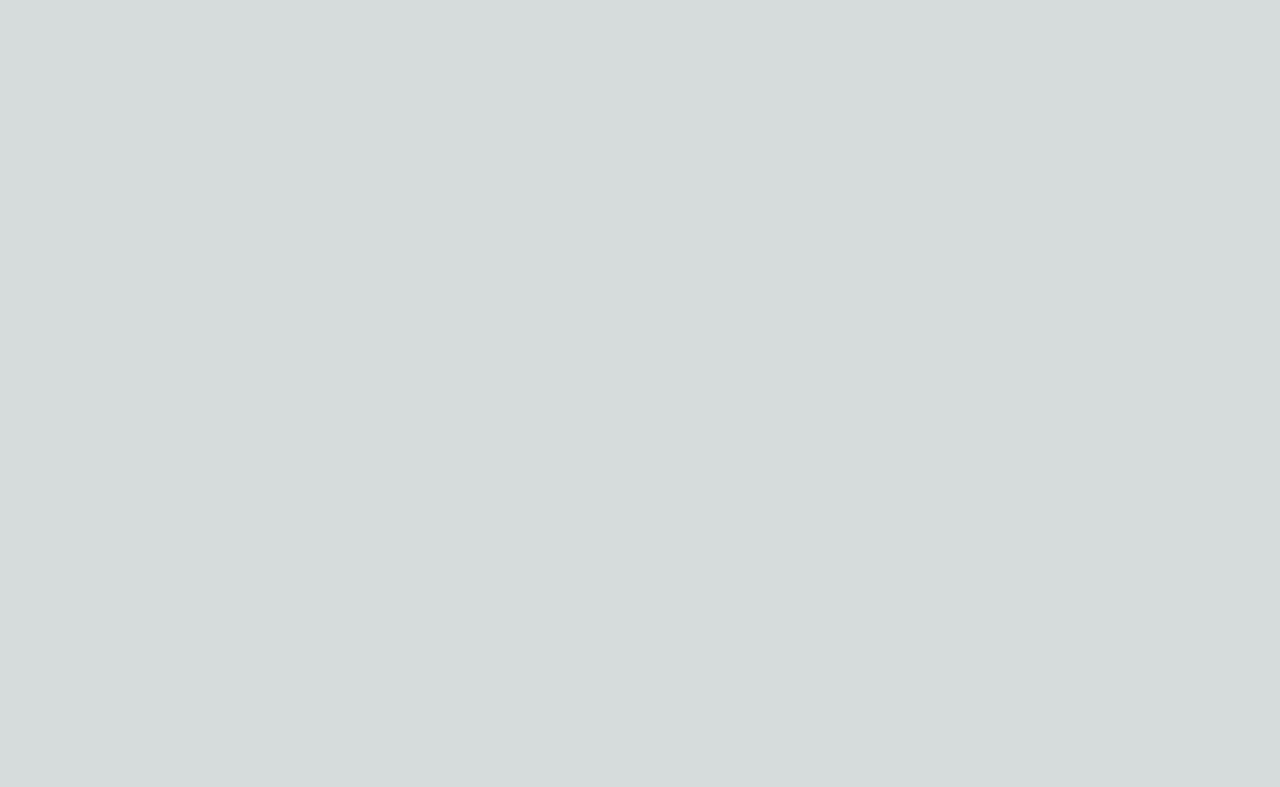
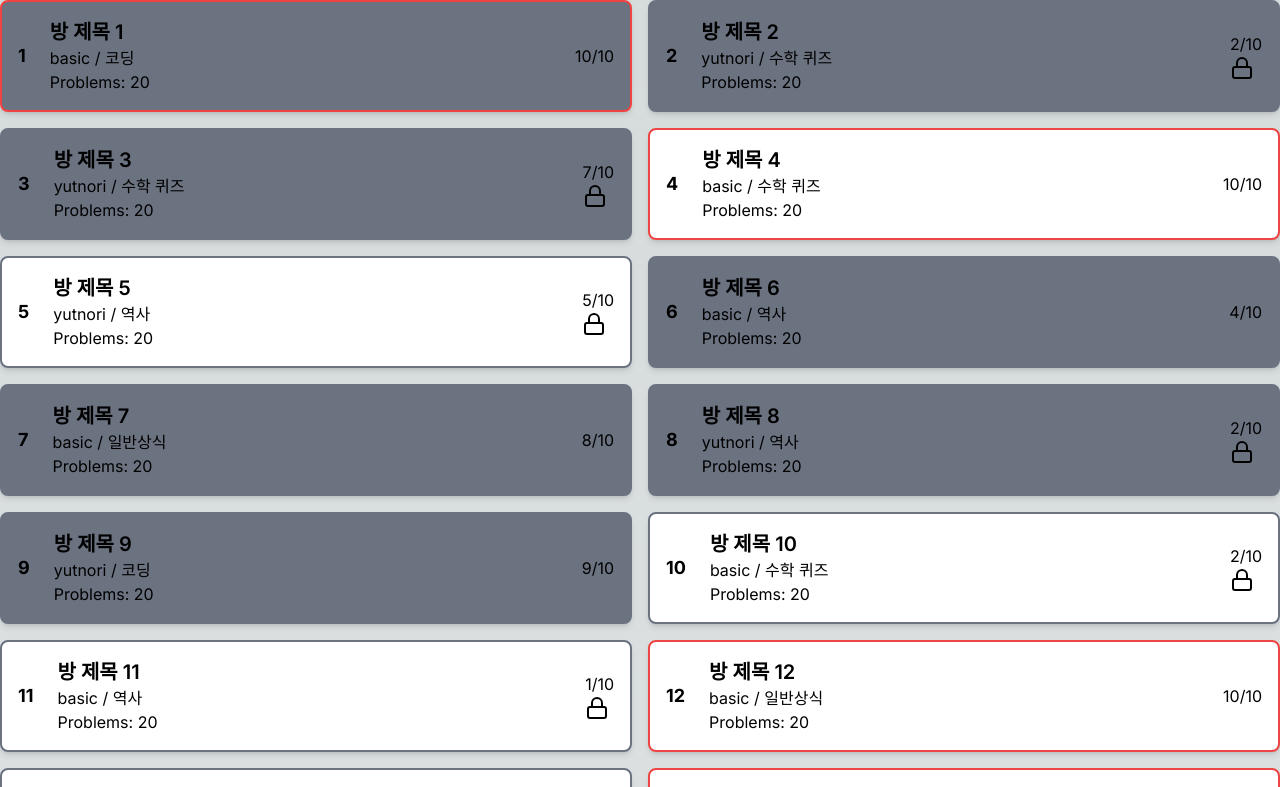
Before and after one commit to 5wonju/frontend, a Next.js app in the folder frontend/: page /lobby in a window 1280 px wide. Shown: the top 787 px of the page. Built offline with nearby package versions, Linux system fonts and the light colour scheme.

Commit message:
Style #3: 게임중인 대기방 UI 표시 추가 + clsx 라이브러리 적용

```diff
--- a/frontend/app/lobby/ui/WaitingRoom.tsx
+++ b/frontend/app/lobby/ui/WaitingRoom.tsx
@@ -5,6 +5,7 @@ import { Lock } from 'lucide-react'
 import RoomPasswordModal from './RoomPasswordModal'
 import { canEnterRoom } from '../lib/util'
 import { useEnterRoom } from '../lib/hooks/enterRoom'
+import clsx from 'clsx'
 
 interface RoomProps {
 	room: WaitingRoom
@@ -40,9 +41,15 @@ const WaitingRoom = ({ room }: RoomProps) => {
 	return (
 		<div
 			onClick={handleRoomClick}
-			className={`p-4 rounded-lg shadow-md flex items-center gap-6 ${
-				room.isRoomFull ? 'border-2 border-red-500' : 'border-2 border-gray-200'
-			}`}
+			className={clsx('p-4 rounded-lg shadow-md flex items-center gap-6 text-black', {
+				'border-2 border-red-500': room.isRoomFull,
+				'border-2 border-gray-500': !room.isRoomFull,
+				'bg-gray-500': room.isGameStart,
+				'bg-white': !room.isGameStart,
+			})}
+			// className={`p-4 rounded-lg shadow-md flex items-center gap-6 ${
+			// 	room.isRoomFull ? 'border-2 border-red-500' : 'border-2 border-gray-200'
+			// }`}
 		>
 			<div className="text-lg font-bold">{room.roomId}</div>
 			<div className="flex-grow">
--- a/frontend/app/lobby/ui/WaitingRoomList.tsx
+++ b/frontend/app/lobby/ui/WaitingRoomList.tsx
@@ -6,15 +6,15 @@ import { useWaitingRoomStore } from '../lib/store'
 import { generateRooms } from '../lib/util'
 
 const WaitingRoomList: React.FC = () => {
-	const { roomList } = useWaitingRoomStore()
+	// const { roomList } = useWaitingRoomStore()
 
-	// const [roomList, setRoomList] = React.useState<WaitingRoom[]>([])
-	// useEffect(() => {
-	// 	setRoomList(generateRooms())
-	// }, [])
-	// useEffect(() => {
-	// 	console.log('rooms', roomList)
-	// }, [roomList])
+	const [roomList, setRoomList] = React.useState<WaitingRoom[]>([])
+	useEffect(() => {
+		setRoomList(generateRooms())
+	}, [])
+	useEffect(() => {
+		console.log('rooms', roomList)
+	}, [roomList])
 
 	return (
 		<div className="grid grid-cols-2 gap-4">
--- a/frontend/package.json
+++ b/frontend/package.json
@@ -15,6 +15,7 @@
     "@tanstack/react-query": "^5.29.2",
     "@tanstack/react-query-devtools": "^5.29.2",
     "axios": "^1.6.8",
+    "clsx": "^2.1.1",
     "immer": "^10.0.4",
     "lucide-react": "^0.372.0",
     "next": "14.2.2",
```
Also changed, not shown: 1 other file (tests, documents, lock files or other folders).
